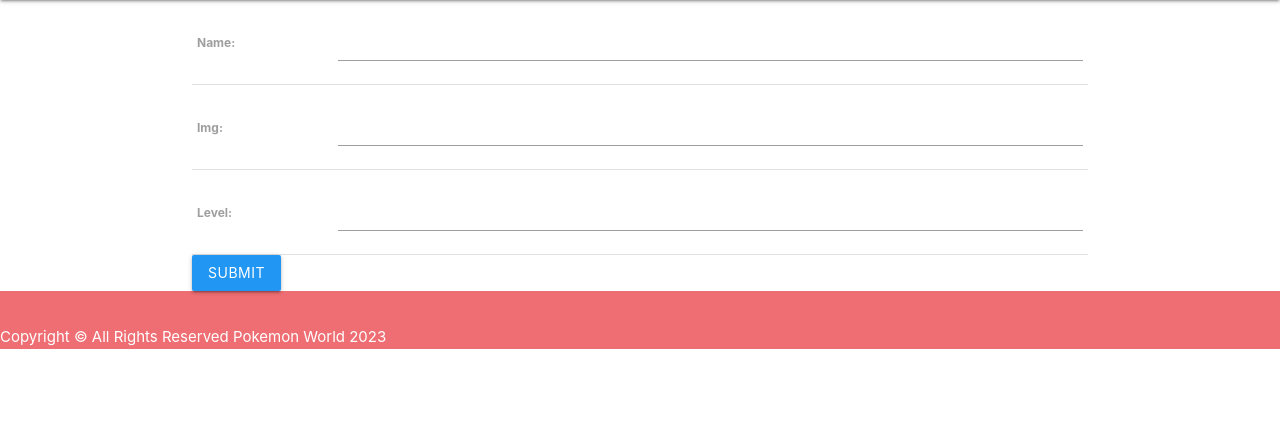
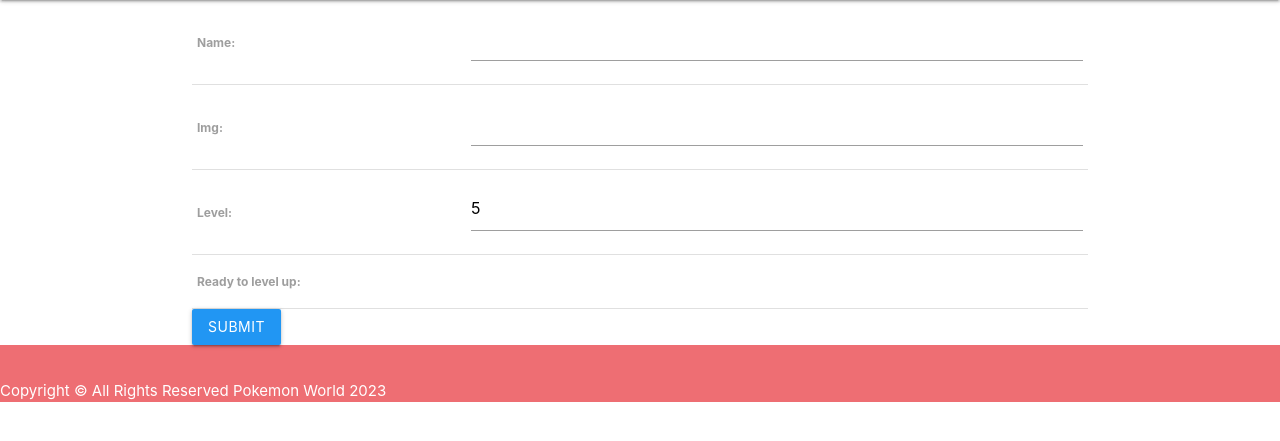
Before and after one commit to AlanChu61/Pokemon_World, a Django app: page /pokemons/create/ in a window 1280 px wide. Shown: the part 64-505 px from the top of the page. Run offline with Django 4.2, Linux system fonts and the light colour scheme.

Commit message:
added level_up feature

```diff
--- a/main_app/models.py
+++ b/main_app/models.py
@@ -14,16 +14,29 @@
 class Pokemon(models.Model):
     name = models.CharField(max_length=100)
     img = models.CharField(max_length=250)
-    level = models.IntegerField()
+    level = models.IntegerField(default=5)
     # skills = models.charField(Skill)
     # owner = models.ForeignKey(Player, on_delete=models.CASCADE)
-    # ready_to_levelup = models.BooleanField(default=False)
+    ready_to_level_up = models.BooleanField(default=True)
 
     def __str__(self):
         return self.name
 
-    def is_levelup(self):
-        return self.feeding_set.filter(date=date.today()).count() >= 3
+    def is_level_up(self):
+        meals = self.feeding_set.filter(date=date.today())
+        good_eat = 0
+        for item in meals:
+            if item.meal == "B" or item.meal == "L" or item.meal == "D":
+                good_eat += 1
+            if item.meal == "S" or item.meal == "T":
+                good_eat += 0.5
+        if good_eat >= 3:
+            self.ready_to_level_up = True
+
+    def level_up(self):
+        self.level += 1
+        self.ready_to_level_up = False
+        self.save()
 
 
 class Feeding(models.Model):
--- a/main_app/urls.py
+++ b/main_app/urls.py
@@ -1,5 +1,6 @@
 from django.urls import path
 from . import views
+from . models import Pokemon
 
 urlpatterns = [
     path('', views.home, name='home'),
@@ -9,6 +10,9 @@
     path('pokemons/<int:pokemon_id>/',
          views.pokemon_detail, name='pokemon_detail'),
     path('pokemons/create/', views.PokemonCreate.as_view(), name='pokemon_create'),
+    path('pokemon/<int:pokemon_id>/pokemon_level_up/',
+         views.level_up, name='pokemon_level_up'),
+
     path('pokemons/<int:pokemon_id>/add_feeding/',
          views.add_feeding, name='add_feeding'),
 ]
--- a/main_app/views.py
+++ b/main_app/views.py
@@ -21,6 +21,13 @@
 def pokemon_detail(request, pokemon_id):
     pokemon = Pokemon.objects.get(id=pokemon_id)
     return render(request, 'pokemons/pokemon_detail.html', {'pokemon': pokemon, 'title': 'Pokemon Detail'})
+
+
+def level_up(request, pokemon_id):
+    pokemon = Pokemon.objects.get(id=pokemon_id)
+    if request.method == 'POST':
+        pokemon.level_up()
+        return redirect('pokemon_detail', pokemon_id=pokemon.id)
 
 
 class PokemonCreate(CreateView):
```
Also changed, not shown: main_app/templates/pokemons/pokemon_detail.html (+8 -1 lines), main_app/migrations/0005_alter_feeding_options_alter_feeding_meal.py (added), main_app/migrations/0006_pokemon_ready_to_levelup_alter_pokemon_level.py (added), main_app/migrations/0007_rename_ready_to_levelup_pokemon_ready_to_level_up.py (added), main_app/migrations/0008_alter_pokemon_ready_to_level_up.py (added).
